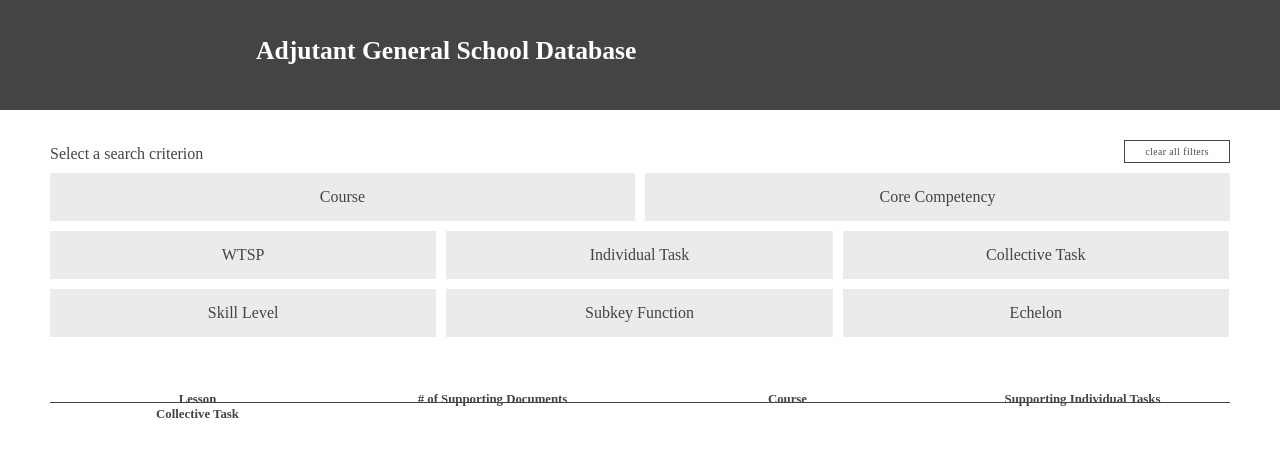
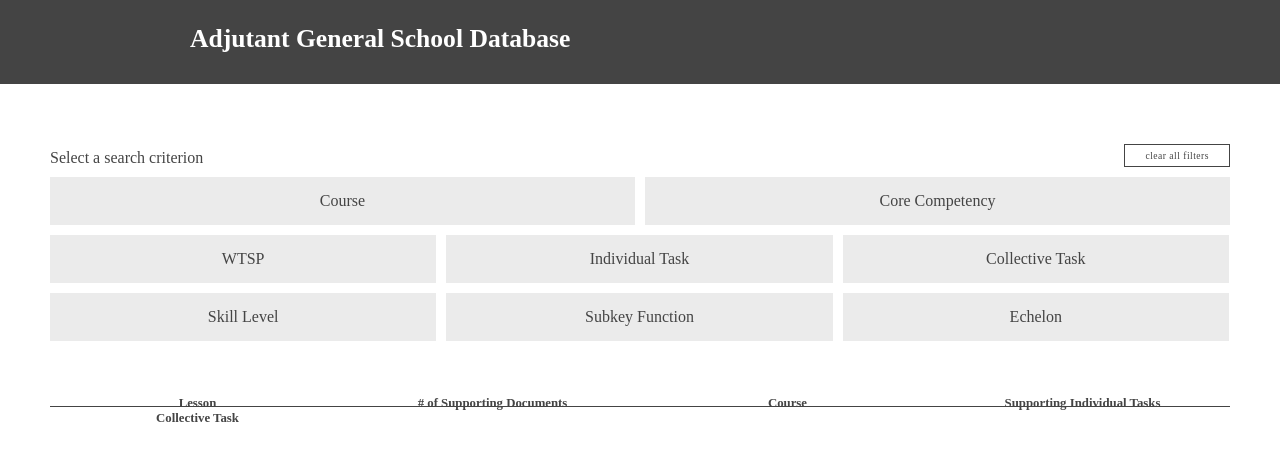
Before and after one commit to sarahjones1025/LRC_Database_App_v3, a website: page public/static html/ags.html in a window 1280 px wide. Shown: the part 49-510 px from the top of the page. Drawn offline with nearby package versions, Linux system fonts and the light colour scheme.

Commit message:
Styling for scaling up to desktop

```diff
--- a/public/static html/css/main.css
+++ b/public/static html/css/main.css
@@ -362,11 +362,26 @@ main .query_result h3{
 
 @media screen and (min-width: 900px){
 
+    .ags_page .school_header {
+        background-color: #444;
+        color: #fff;
+        padding: 3% 5% 0% 190px;
+        position: relative;
+    }
+
     .school_header img {
-        width: 85px;
+        width: 80px;
         position: absolute;
         top: 30px;
         left: 70px;
+    }
+
+    .school_header h1{
+        line-height: 2.5;
+    }
+
+    .breadcrumb{
+        margin-top: 50px;
     }
 
     .ags_page main{
```
